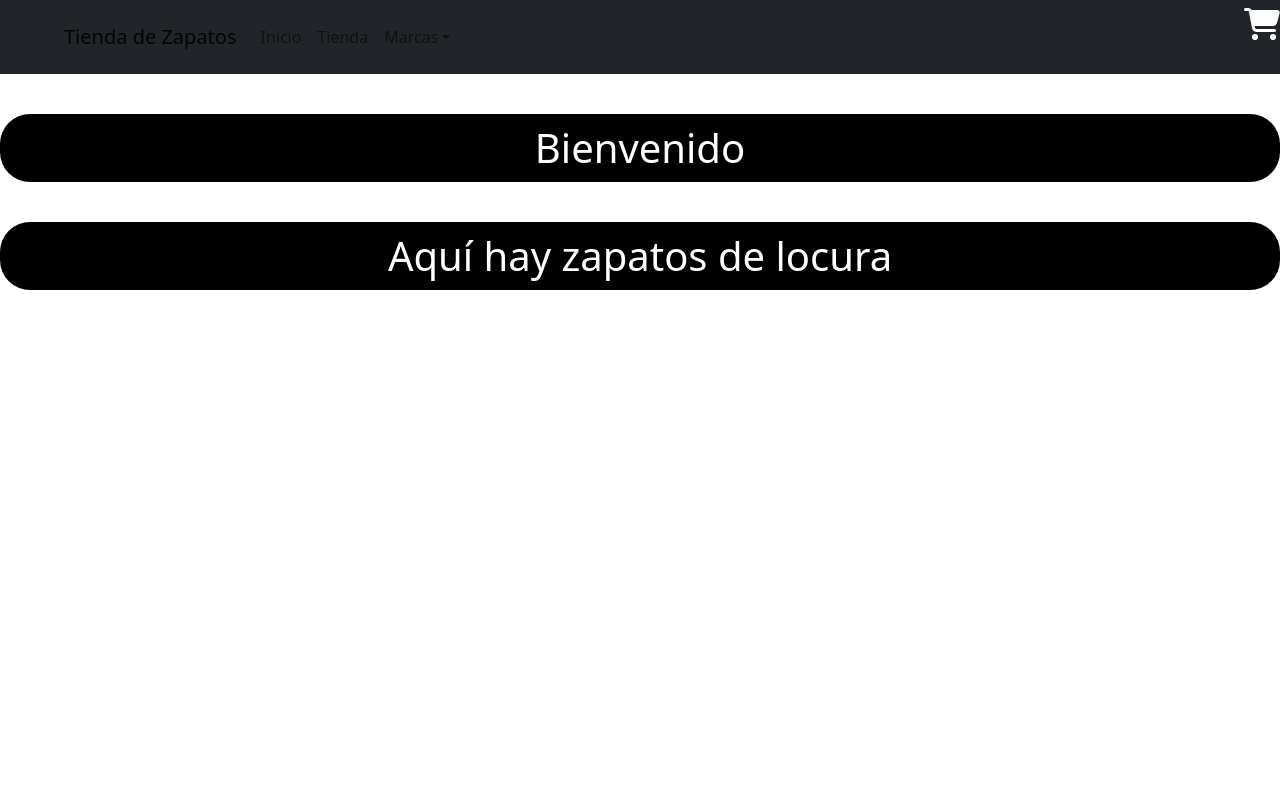
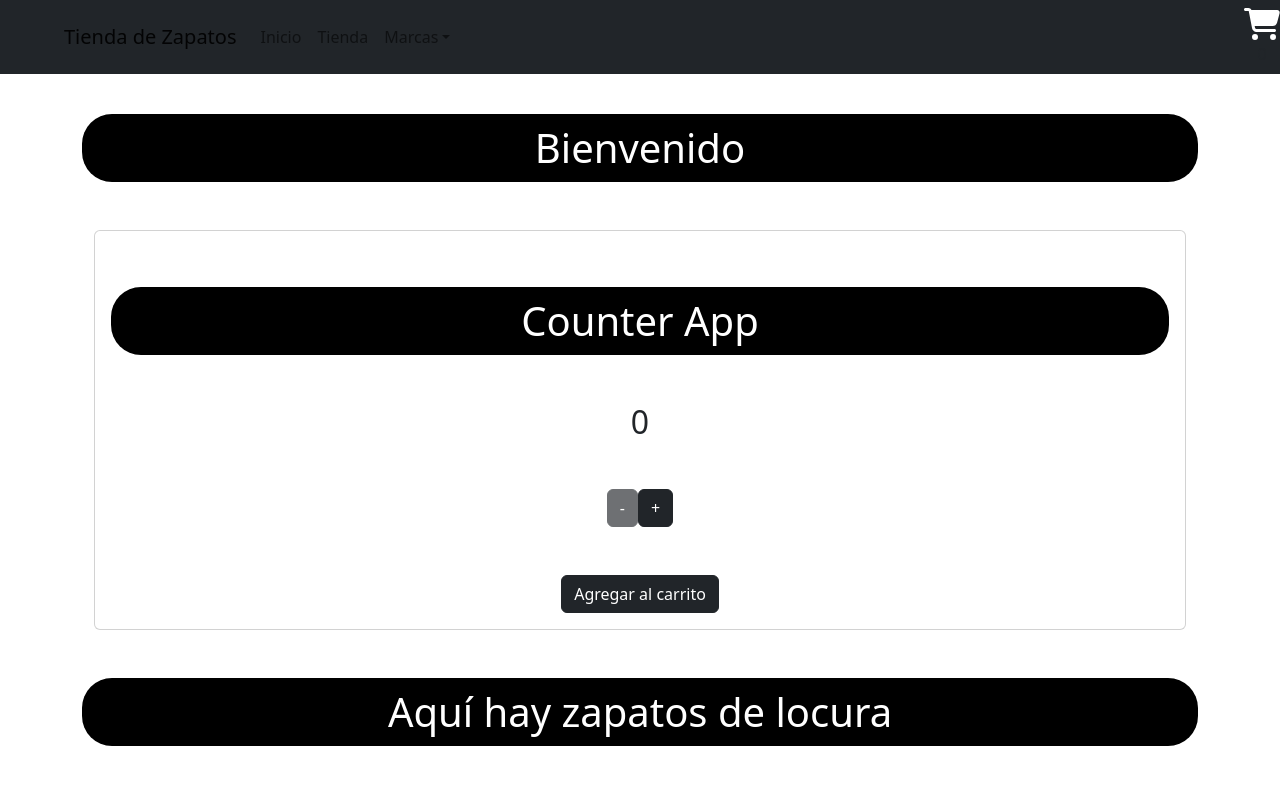
Before and after one commit to matous18/Zapatos-Tous, a React (Create React App) app: page / in a window 1280 px wide. Shown: the top 792 px of the page. Built offline with nearby package versions, Linux system fonts and the light colour scheme.

Commit message:
Agregando Constador

```diff
--- /dev/null
+++ b/src/components/Navbar/ItemCount/ItemCount.js
@@ -0,0 +1,25 @@
+import { render } from '@testing-library/react';
+import { useState } from 'react';
+import Button from 'react-bootstrap/Button';
+
+function ItemCount() {
+    const [count, setCount] = useState(0)
+  return (
+    <div className='container my-6'>
+        <div className='card text-center my-5'>
+            <div className='card-body'>
+                <h1>Counter App</h1>
+                <div className='my-5'>
+                    <h2 className='my-5'>{count}</h2>
+                    <Button variant="dark" onClick={() => setCount(count-1)} disabled={count === 0}>-</Button>
+                    <Button variant="dark" onClick={() => setCount(count+1)} disabled={count === 5}>+</Button>
+                </div>
+                <Button variant="dark">Agregar al carrito</Button>
+            </div>
+        </div>
+    </div>
+  );
+}
+
+render(<ItemCount />, document.getElementById('root'));
+export default ItemCount;
--- a/src/components/Navbar/ItemListContainer/ItemListContainer.js
+++ b/src/components/Navbar/ItemListContainer/ItemListContainer.js
@@ -1,10 +1,14 @@
 import './ItemListContainer.css'
+import ItemCount from '../ItemCount/ItemCount';
 
 function ItemListContainer (props){
     return (
-        <header>
-            <h1>{props.text}</h1>
-        </header>
+        <div className='container'>
+            <header>
+                <h1>{props.text}</h1>
+            </header>
+            <ItemCount></ItemCount>
+        </div>
     )
 }
 
```
